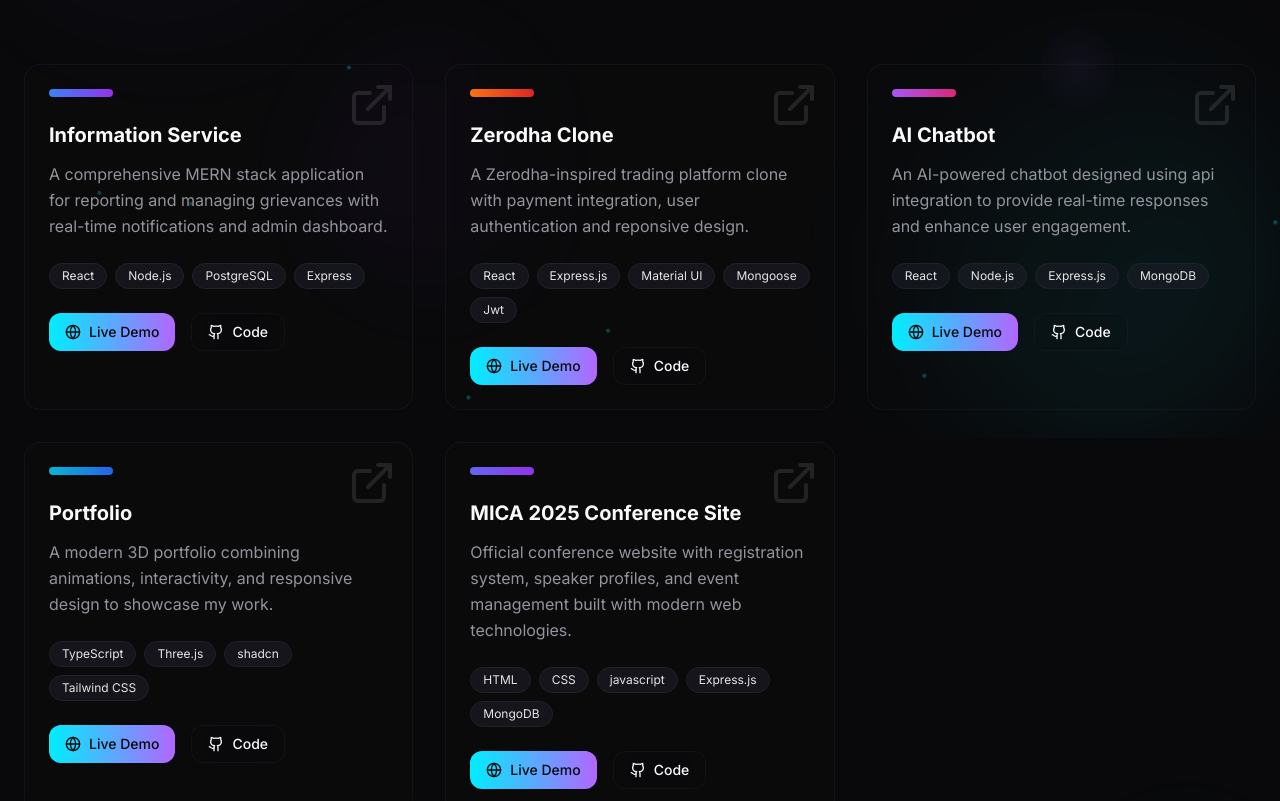
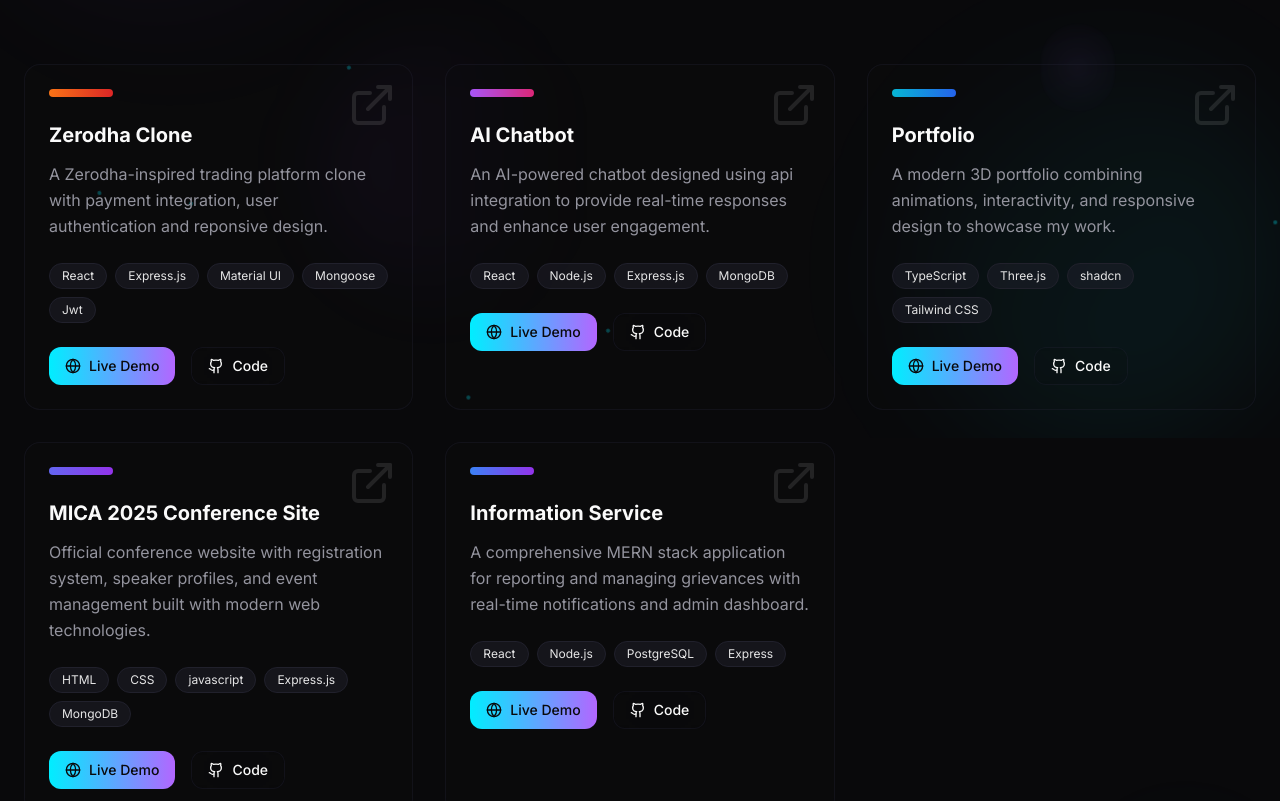
Before and after one commit to sadatali123/sadat.dvlpr, a React (Vite) app: page /projects in a window 1280 px wide. Shown: the part 362-1163 px from the top of the page. Built offline with nearby package versions, Linux system fonts and the light colour scheme; the HTML template or start-up script is replaced by a standard one.

Commit message:
Update Project Url

```diff
--- a/src/components/ProjectsSection.tsx
+++ b/src/components/ProjectsSection.tsx
@@ -10,14 +10,6 @@
   const cardsRef = useRef<HTMLDivElement>(null);
 
   const projects = [
-    {
-      title: "Information Service",
-      description: "A comprehensive MERN stack application for reporting and managing grievances with real-time notifications and admin dashboard.",
-      tech: ["React", "Node.js", "PostgreSQL", "Express"],
-      gradient: "from-blue-500 to-purple-600",
-      demo: "https://your-project-demo-url.com",
-      github: "https://github.com/sadatali123"
-    },
     // {
     //   title: "MICA 2025 Conference Site",
     //   description: "Official conference website with registration system, speaker profiles, and event management built with modern web technologies.",
@@ -31,7 +23,7 @@
       description: "A Zerodha-inspired trading platform clone with payment integration, user authentication and reponsive design.",
       tech: ["React", "Express.js", "Material UI", "Mongoose", "Jwt"],
       gradient: "from-orange-500 to-red-600",
-      demo: "https://your-ecommerce-demo-url.com",
+      demo: "https://zerodha-clone-client.vercel.app",
       github: "https://github.com/sadatali123/Zerodha-Clone"
     },
     {
@@ -47,7 +39,7 @@
       description: "A modern 3D portfolio combining animations, interactivity, and responsive design to showcase my work.",
       tech: ["TypeScript", "Three.js", "shadcn", "Tailwind CSS"],
       gradient: "from-cyan-500 to-blue-600",
-      demo: "https://your-analytics-demo-url.com",
+      demo: "https://sadat-dvlpr.vercel.app/",
       github: "https://github.com/sadatali123/sadat.dvlpr"
     },
     {
@@ -57,6 +49,14 @@
       gradient: "from-indigo-500 to-purple-600",
       demo: "https://mica.net.in/",
       github: "https://github.com/sadatali123/MICA-2025"
+    } ,
+    {
+      title: "Information Service",
+      description: "A comprehensive MERN stack application for reporting and managing grievances with real-time notifications and admin dashboard.",
+      tech: ["React", "Node.js", "PostgreSQL", "Express"],
+      gradient: "from-blue-500 to-purple-600",
+      demo: "https://your-project-demo-url.com",
+      github: "https://github.com/sadatali123"
     }
   ];
 
```
